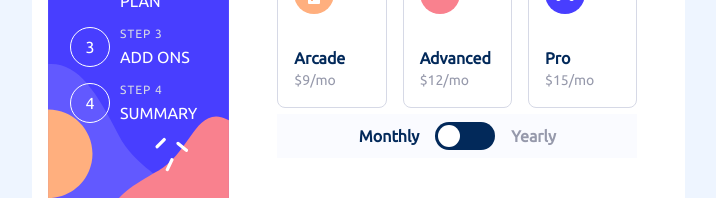
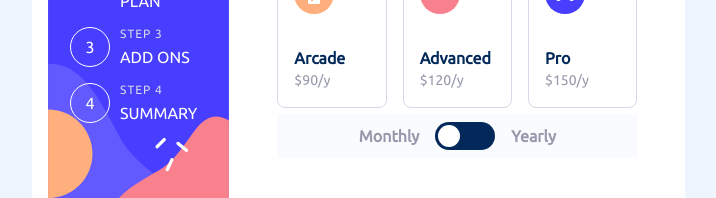
Before and after one commit to rus6600/multiform, a React (Vite) app: page / in a window 1280 px wide. Both pictures are taken after a click on the item "SELECT PLAN". Shown: the part 339-537 px from the top of the page, without its empty margins (288-1004 px from the left). Built offline with nearby package versions, Linux system fonts and the light colour scheme.

Commit message:
select plan remove local store

```diff
--- a/src/components/ui/Switch.tsx
+++ b/src/components/ui/Switch.tsx
@@ -9,25 +9,23 @@ type SwitchProps = {
   data?: Partial<PlanDataType>;
 };
 
-export const Switch: React.FC<SwitchProps> = ({ onChange, data }) => {
-  const { formState } = useContext(FormContext);
+export const Switch: React.FC<SwitchProps> = ({ onChange }) => {
+  const {
+    formState: { planData },
+  } = useContext(FormContext);
 
   return (
     <SwitchWrapper>
-      <Text selected={formState.planData?.timePlan === timePlanEnum.monthly || data?.timePlan === timePlanEnum.monthly}>
-        Monthly
-      </Text>
+      <Text selected={planData?.timePlan === timePlanEnum.monthly}>Monthly</Text>
       <Label>
         <Input
           type="checkbox"
-          checked={formState.planData?.timePlan === timePlanEnum.yearly || data?.timePlan === timePlanEnum.yearly}
+          checked={planData?.timePlan === timePlanEnum.yearly}
           onChange={(e) => onChange({ timePlan: e.target.checked ? timePlanEnum.yearly : timePlanEnum.monthly })}
         />
         <StyledSwitch />
       </Label>
-      <Text selected={formState.planData?.timePlan === timePlanEnum.yearly || data?.timePlan === timePlanEnum.yearly}>
-        Yearly
-      </Text>
+      <Text selected={planData?.timePlan === timePlanEnum.yearly}>Yearly</Text>
     </SwitchWrapper>
   );
 };
--- a/src/interfaces/providerinterface.ts
+++ b/src/interfaces/providerinterface.ts
@@ -13,14 +13,14 @@ export type pagesEnum = (typeof FormPageEnum)[keyof typeof FormPageEnum];
 export type FormStateType = {
   activePage: pagesEnum;
   formData?: FormDataType;
-  planData?: PlanDataType;
+  planData?: Partial<PlanDataType>;
   addOnsData?: AddOnsData;
 };
 
 export type MapPayload = {
   [FormActions.changePage]: pagesEnum;
   [FormActions.setFormData]: FormDataType;
-  [FormActions.setPlanData]: PlanDataType;
+  [FormActions.setPlanData]: Partial<PlanDataType>;
   [FormActions.setAddOnsData]: AddOnsData;
 };
 
@@ -42,6 +42,6 @@ export type FormContextType = {
   formState: FormStateType;
   changePage: (page: pagesEnum) => void;
   setFormData: (formData: FormDataType) => void;
-  setPlanData: (planData: PlanDataType) => void;
+  setPlanData: (planData: Partial<PlanDataType>) => void;
   setAddOnsData: (addOnsData: AddOnsData) => void;
 };
--- a/src/pages/PageSelectPlan.tsx
+++ b/src/pages/PageSelectPlan.tsx
@@ -10,11 +10,6 @@ import Pro from '../assets/images/icon-pro.svg';
 
 export const PageSelectPlan: React.FC = () => {
   const { changePage, setPlanData, formState } = useContext(FormContext);
-  const [data, setData] = useState<Partial<PlanDataType>>({
-    timePlan: timePlanEnum.monthly,
-    ...(formState.planData?.timePlan && { timePlan: formState.planData.timePlan }),
-    ...(formState.planData?.plan && { plan: formState.planData.plan }),
-  });
   const [error, setError] = useState<boolean>(false);
   const plans: Array<plansType> = [
     {
@@ -38,24 +33,14 @@ export const PageSelectPlan: React.FC = () => {
   ];
 
   const handleChange = (val: Partial<PlanDataType>) => {
-    setData((prevState) => {
-      return {
-        ...prevState,
-        ...val,
-      };
-    });
-    if (formState.planData) {
-      setPlanData({ ...formState.planData, ...val });
-    }
+    setPlanData({ ...formState.planData, ...val });
   };
   const handleClick = () => {
-    if (!formState.planData && (!data.timePlan || !data.plan)) {
+    if (formState.planData && Object.keys(formState.planData).length > 1) {
+      changePage(FormPageEnum.addOns);
+      setError(false);
+    } else {
       setError(true);
-      return;
-    } else {
-      setError(false);
-      setPlanData(data as PlanDataType);
-      changePage(FormPageEnum.addOns);
     }
   };
   return (
@@ -67,21 +52,23 @@ export const PageSelectPlan: React.FC = () => {
             <Card
               key={plan.name}
               onClick={() => handleChange({ plan: plan.name })}
-              selected={formState.planData?.plan === plan.name || data?.plan === plan.name}>
+              selected={formState.planData?.plan === plan.name}>
               <Logo src={plan.logo}></Logo>
               <CardText>
                 <CardTitle>{plan.name}</CardTitle>
                 <CardDescription>
-                  {data?.timePlan === timePlanEnum.monthly ? `$${plan.monthly}/mo` : `$${plan.yearly}/y`}
+                  {formState.planData?.timePlan === timePlanEnum.monthly ? `$${plan.monthly}/mo` : `$${plan.yearly}/y`}
                   <br />
-                  {data?.timePlan === timePlanEnum.yearly && <AdditionalText>2 months free</AdditionalText>}
+                  {formState.planData?.timePlan === timePlanEnum.yearly && (
+                    <AdditionalText>2 months free</AdditionalText>
+                  )}
                 </CardDescription>
               </CardText>
             </Card>
           );
         })}
       </Cards>
-      <Switch data={data} onChange={handleChange} />
+      <Switch data={formState.planData} onChange={handleChange} />
       <ButtonWrapper>
         <Button text={'Go back'} variant={'tertiary'} onClick={() => changePage(FormPageEnum.yourInfo)} />
         <Button text={'Next Step'} onClick={handleClick} />
--- a/src/pages/PageSummary.tsx
+++ b/src/pages/PageSummary.tsx
@@ -28,7 +28,7 @@ export const PageSummary: React.FC = () => {
         {addOnsData &&
           getEntries(addOnsData).map(([name, value]) => {
             return (
-              <Row>
+              <Row key={name}>
                 <p>{name}</p>
                 <p>{value}</p>
               </Row>
```
